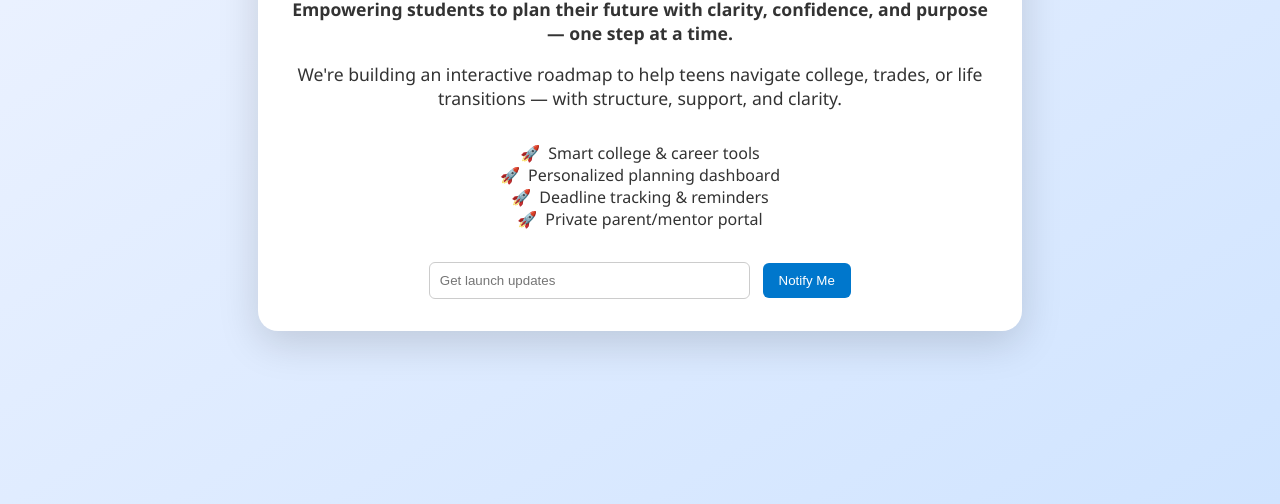
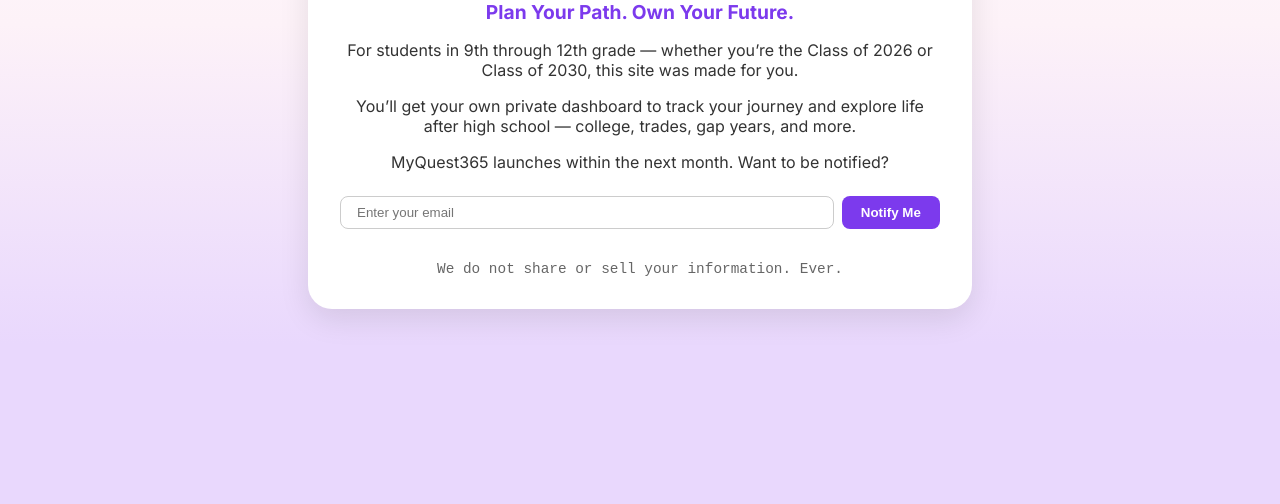
Before and after one commit to MyQuest365-site/myquest365-project, a website: page coming-soon.html in a window 1280 px wide. Shown: the part 296-800 px from the top of the page. Drawn offline with Linux system fonts and the light colour scheme.

Commit message:
Deploy Coming Soon page

```diff
--- a/coming-soon.html
+++ b/coming-soon.html
@@ -1,123 +1,88 @@
 <!DOCTYPE html>
 <html lang="en">
 <head>
-  <meta charset="UTF-8">
-  <title>Coming Soon – MyQuest365</title>
-  <meta name="viewport" content="width=device-width, initial-scale=1.0">
+  <meta charset="UTF-8" />
+  <meta name="viewport" content="width=device-width, initial-scale=1.0" />
+  <title>Coming Soon - MyQuest365</title>
+  <link href="https://fonts.googleapis.com/css2?family=Inter:wght@400;600;700&display=swap" rel="stylesheet">
   <style>
     body {
       margin: 0;
-      padding: 0;
-      font-family: 'Segoe UI', sans-serif;
-      background: linear-gradient(to bottom right, #f0f4ff, #d0e4ff);
-      color: #333;
+      font-family: 'Inter', sans-serif;
+      background: linear-gradient(to bottom, #ffffff 0%, #fdf2f8 40%, #e9d8fd 80%);
+      min-height: 100vh;
       display: flex;
       align-items: center;
       justify-content: center;
-      height: 100vh;
-      animation: fadeIn 1.5s ease-in-out;
     }
-
-    .container {
+    .card {
+      background: white;
+      padding: 2rem;
+      border-radius: 1.5rem;
+      box-shadow: 0 10px 30px rgba(0, 0, 0, 0.1);
+      max-width: 600px;
+      width: 90%;
       text-align: center;
-      max-width: 700px;
-      padding: 2rem;
-      background: white;
-      border-radius: 20px;
-      box-shadow: 0 12px 40px rgba(0,0,0,0.15);
     }
-
-    h1::after {
-      content: '|';
-      animation: blink 1s infinite;
-      color: #0077cc;
+    h1 {
+      color: #4c2882;
+      font-size: 2rem;
+      margin-bottom: 0.5rem;
     }
-
-    h1 {
-      font-size: 2.2rem;
-      font-weight: 700;
-      margin-bottom: 0.5rem;
-      white-space: nowrap;
-      overflow: hidden;
-      border-right: 0.15em solid #0077cc;
-      animation: typing 3s steps(30, end), blink 0.75s step-end infinite;
+    h2 {
+      color: #7c3aed;
+      font-size: 1.2rem;
+      margin-top: 0;
     }
-
-    @keyframes typing {
-      from { width: 0 }
-      to { width: 100% }
+    p {
+      font-size: 1rem;
+      color: #333;
+      margin: 1rem 0;
     }
-
-    @keyframes blink {
-      50% { opacity: 0 }
+    form {
+      display: flex;
+      gap: 0.5rem;
+      margin: 1.5rem 0;
+      justify-content: center;
     }
-
-    p {
-      font-size: 1.1rem;
-      margin-top: 1rem;
+    input[type="email"] {
+      padding: 0.5rem 1rem;
+      border: 1px solid #ccc;
+      border-radius: 0.5rem;
+      flex: 1;
+      min-width: 200px;
     }
-
-    ul {
-      list-style: none;
-      padding: 0;
-      margin-top: 2rem;
-    }
-
-    ul li::before {
-      content: "🚀";
-      margin-right: 0.5rem;
-    }
-
-    form {
-      margin-top: 2rem;
-    }
-
-    input[type="email"] {
-      padding: 0.6rem;
-      border: 1px solid #ccc;
-      border-radius: 6px;
-      width: 70%;
-      max-width: 300px;
-    }
-
     button {
-      padding: 0.6rem 1rem;
-      background: #0077cc;
+      padding: 0.5rem 1.2rem;
+      background: #7c3aed;
       color: white;
       border: none;
-      border-radius: 6px;
-      margin-left: 0.5rem;
+      border-radius: 0.5rem;
       cursor: pointer;
+      font-weight: 600;
     }
-
-    button:hover {
-      background: #005fa3;
-    }
-
-    @keyframes fadeIn {
-      from { opacity: 0; transform: translateY(20px); }
-      to { opacity: 1; transform: translateY(0); }
+    .privacy-note {
+      font-family: "Courier New", monospace;
+      font-size: 0.9rem;
+      margin-top: 2rem;
+      color: #666;
     }
   </style>
 </head>
 <body>
-  <div class="container">
-    <h1>MyQuest365 is launching soon</h1>
-    <p><strong>Empowering students to plan their future with clarity, confidence, and purpose — one step at a time.</strong></p>
-
-    <p>We're building an interactive roadmap to help teens navigate college, trades, or life transitions — with structure, support, and clarity.</p>
-
-    <ul>
-      <li>Smart college & career tools</li>
-      <li>Personalized planning dashboard</li>
-      <li>Deadline tracking & reminders</li>
-      <li>Private parent/mentor portal</li>
-    </ul>
-
-    <form action="https://formspree.io/f/yourformid" method="POST">
-      <input type="email" name="email" placeholder="Get launch updates" required>
+  <div class="card">
+    <h1>MyQuest365 is Coming Soon</h1>
+    <h2>Plan Your Path. Own Your Future.</h2>
+    <p>For students in 9th through 12th grade — whether you’re the Class of 2026 or Class of 2030, this site was made for you.</p>
+    <p>You’ll get your own private dashboard to track your journey and explore life after high school — college, trades, gap years, and more.</p>
+    <p>MyQuest365 launches within the next month. Want to be notified?</p>
+    <form action="https://formspree.io/f/xgvzoopr" method="POST">
+      <input type="email" name="email" placeholder="Enter your email" required />
       <button type="submit">Notify Me</button>
     </form>
+    <div class="privacy-note">
+      We do not share or sell your information. Ever.
+    </div>
   </div>
 </body>
 </html>
```
Also changed, not shown: index.html (+42 -55 lines), index1.html (added, +108 -0 lines), bolt-preview.html (added).
